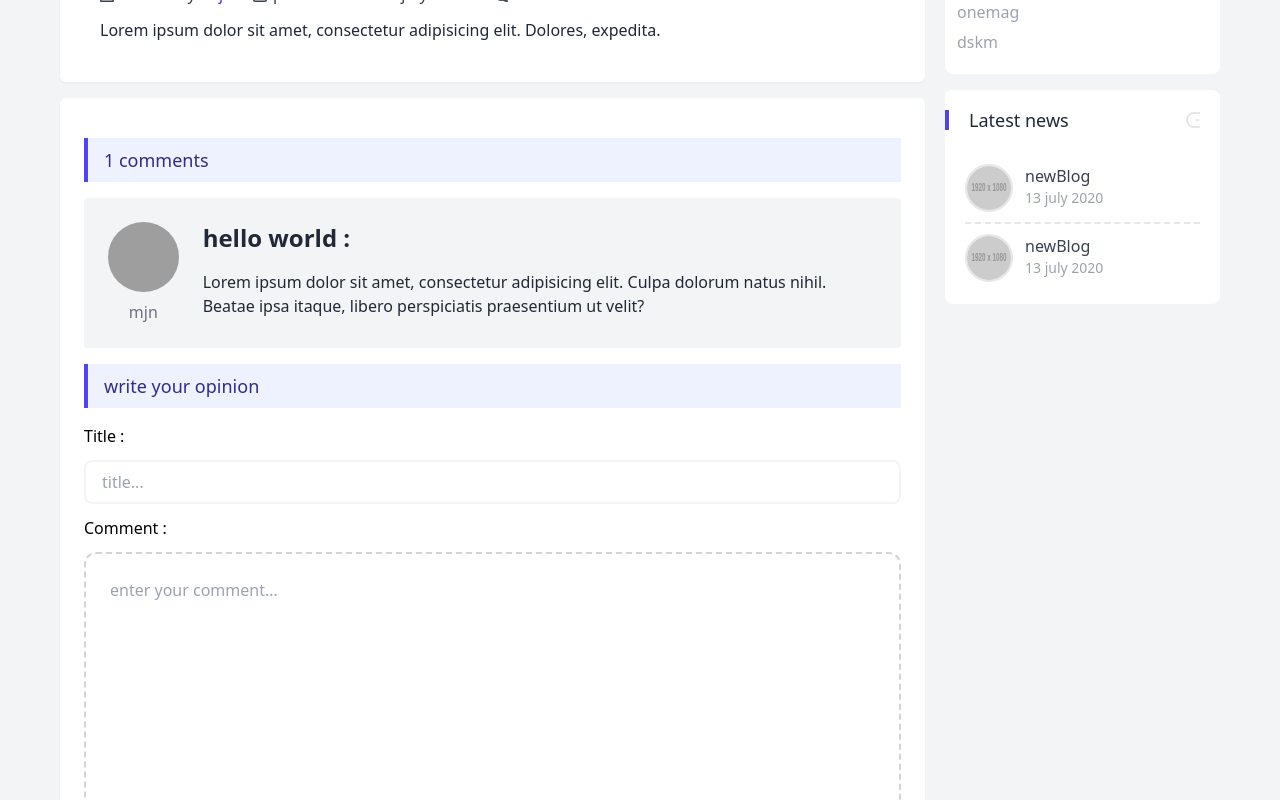
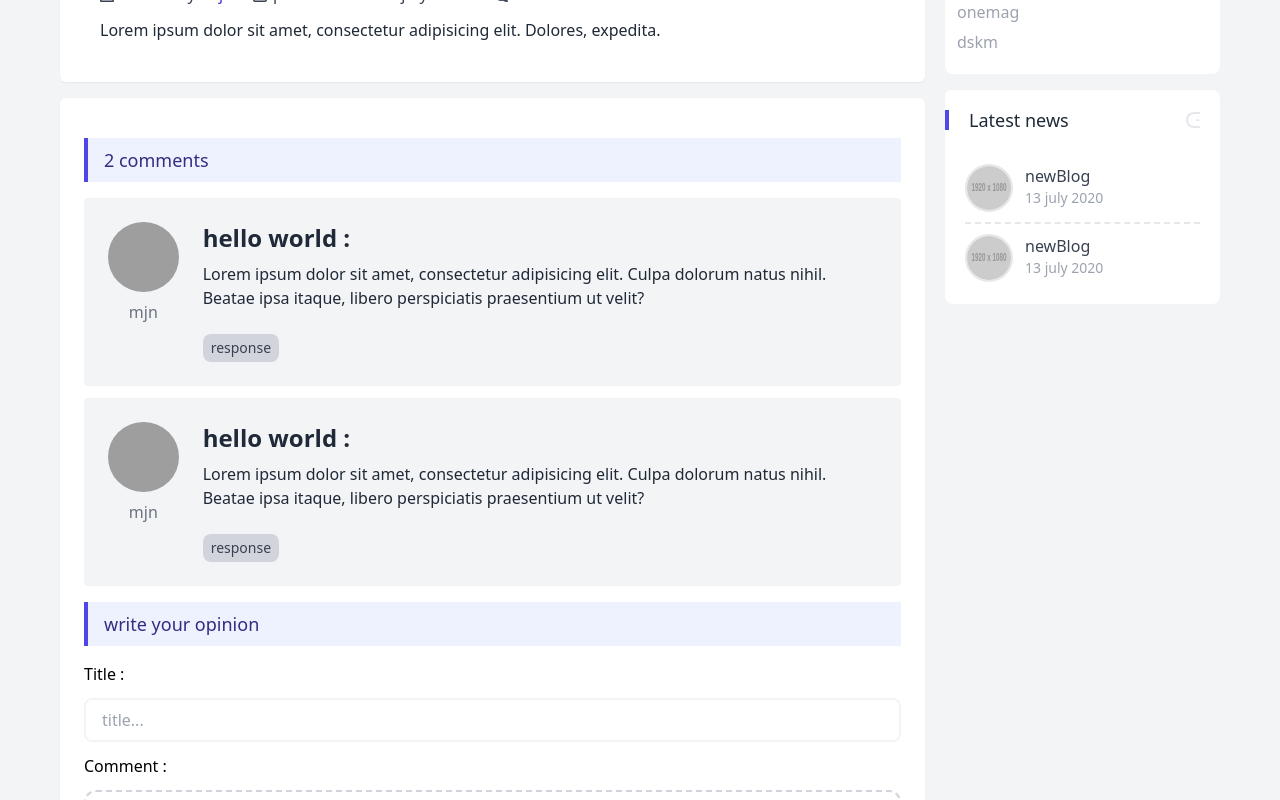
Before and after one commit to mjn81/nblog-front, a React (Create React App) app: page /post-page/1 in a window 1280 px wide. Shown: the part 760-1560 px from the top of the page. Built offline with nearby package versions, Linux system fonts and the light colour scheme; grey boxes are pictures that could not be loaded.

Commit message:
response comment implemented [incomplete]

```diff
--- a/src/components/Comment/Comment.jsx
+++ b/src/components/Comment/Comment.jsx
@@ -1,8 +1,10 @@
-import {InfoSeparator, MdInput, SimpleCard} from "../core";
+import {InfoSeparator, OutlineButton, SimpleCard} from "../core";
 import {CommentItem , CommentForm} from "./CommentBody";
 
+import {useState} from "react";
+
 const CommentSection = () => {
-
+    // todo: response answer implement
     const comments = [{
         id: 1,
         title: 'hello world',
@@ -11,17 +13,29 @@ const CommentSection = () => {
             username: 'mjn',
             avatar: 'https://i.pravatar.cc/300',
         },
+    },{
+        id: 1,
+        title: 'hello world',
+        text: 'Lorem ipsum dolor sit amet, consectetur adipisicing elit. Culpa dolorum natus nihil. Beatae ipsa itaque, libero perspiciatis praesentium ut velit?',
+        user: {
+            username: 'mjn',
+            avatar: 'https://i.pravatar.cc/300',
+        },
     },]
-
+    const [isRes, setIsRes] = useState({username:'' , st:false});
     return (
         <SimpleCard>
             {(!!comments.length) && <InfoSeparator title={`${comments.length} comments`}/>}
             <section className="grid gap-3">
                 {comments.map((comment) => (
-                    <CommentItem key={comment.id} title={comment.title} text={comment.text} author={comment.user}/>
+                    <CommentItem key={comment.id} title={comment.title} text={comment.text} author={comment.user} setStatus={setIsRes} />
                 ))}
             </section>
-            <InfoSeparator title="write your opinion" />
+            <InfoSeparator title={isRes.st ?  `response to ${isRes.username}` :"write your opinion"}>
+                {isRes.st && <OutlineButton onClick={() => setIsRes({username: '', st: false})} adclass=" text-indigo-400">
+                    cancel
+                </OutlineButton>}
+            </InfoSeparator>
             <CommentForm />
         </SimpleCard>
     );
--- a/src/components/Comment/CommentBody.jsx
+++ b/src/components/Comment/CommentBody.jsx
@@ -1,6 +1,8 @@
-import {FullButton, Label, MdInput, TextArea} from "../core";
 
-export const CommentItem = ({title, text, author}) => {
+import {FullButton, Label, MdInput, SquareButton, TextArea} from "../core";
+
+export const CommentItem = ({title, text, author , setStatus }) => {
+
     return (
         <section className="flex bg-gray-100 items-start p-6 rounded">
             <div className="text-center">
@@ -9,11 +11,15 @@ export const CommentItem = ({title, text, author}) => {
                 <p className="text-gray-500 mt-2">{author.username}</p>
             </div>
             <div className="ml-6">
-                <h4 className="mb-4 text-2xl font-bold">{title} :</h4>
-                <p className="">
+                <h4 className="mb-2 text-2xl font-bold">{title} :</h4>
+                <p className="font-light">
                     {text}
                 </p>
+                <SquareButton onClick={() => setStatus({username:author.username , st:true})}  bgColor=' bg-gray-300' adclass="text-gray-700 mt-6 text-sm">
+                    response
+                </SquareButton>
             </div>
+
         </section>
     );
 };
@@ -22,10 +28,10 @@ export const CommentForm = () => {
     //todo: if not login disable commenting -> redux
     return (
         <form className="grid gap-3">
-            <Label src="cmt-title" text="title" />
-            <MdInput type="text" text="title..." id="cmt-title" />
-            <Label src="cmt-text" text="comment" />
-            <TextArea text="enter your comment..." id="cmt-text" />
+            <Label src="cmt-title" text="title"/>
+            <MdInput type="text" text="title..." id="cmt-title"/>
+            <Label src="cmt-text" text="comment"/>
+            <TextArea text="enter your comment..." id="cmt-text"/>
             <div className="grid gap-6 px-8 pt-4 pb-2">
                 <FullButton adClass="shadow-md">
                     Submit
--- a/src/components/Nav/MainNav.jsx
+++ b/src/components/Nav/MainNav.jsx
@@ -40,7 +40,11 @@ const MainNav = () => {
             title: 'dskm',
             id:4,
         },
-    ]
+    ];
+
+
+
+
     return (
         <div className="flex items-center justify-between px-8 py-3">
             <h1 className="uppercase text-4xl w-1/4 font-extralight">
--- a/src/components/core/Separator.jsx
+++ b/src/components/core/Separator.jsx
@@ -10,10 +10,13 @@ export const TitleSeparator = ({title, icon = null, isSmall = false}) => {
     );
 };
 
-export const InfoSeparator = ({title}) => {
+export const InfoSeparator = ({title , children}) => {
     return (
-        <section className="bg-indigo-50 text-indigo-900 text-lg my-4 py-2 px-4 border-l-4 border-indigo-600">
+        <section className="bg-indigo-50 text-indigo-900 text-lg my-4 py-2 px-4 border-l-4 border-indigo-600 flex">
             {title}
+            {children && <div className="px-3">
+                {children}
+            </div>}
         </section>
     );
 }
```
